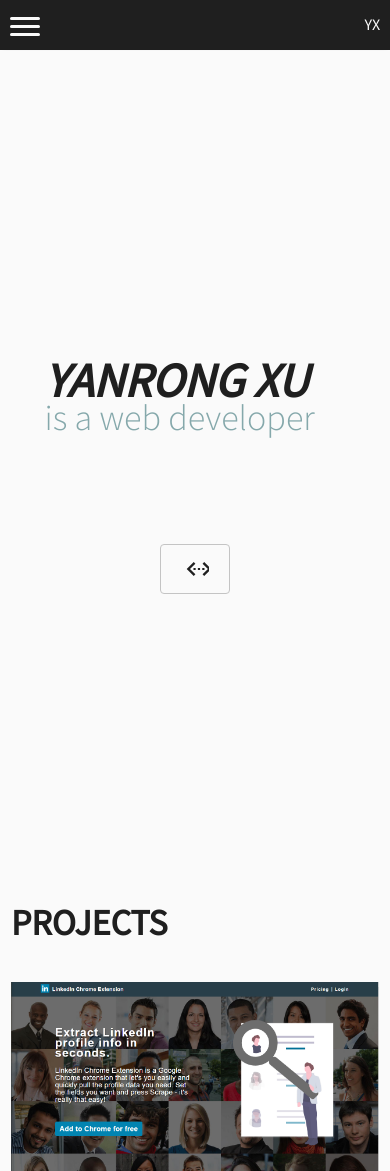
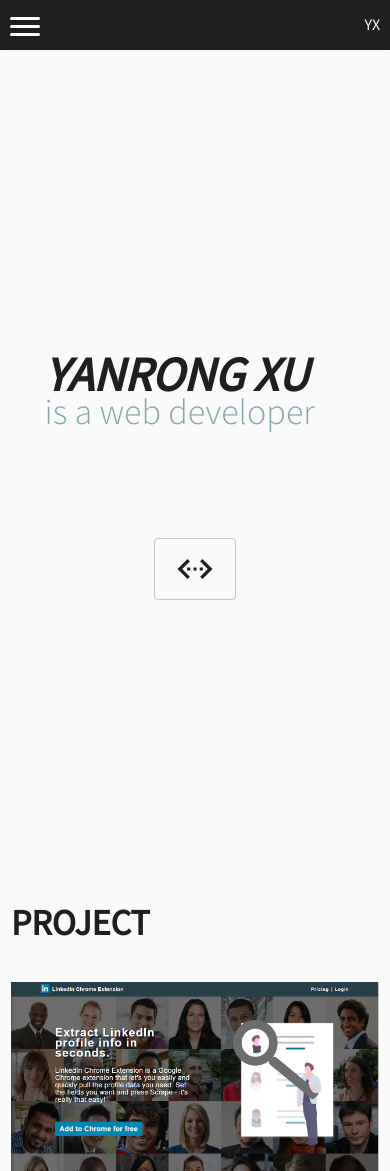
Before and after one commit to YanrongXu/Yanrong-Xu-Portfolio, a Gatsby site: page / in a window 390 px wide. Shown: the top 1171 px of the page. Built offline with nearby package versions, Linux system fonts and the light colour scheme; Gatsby itself is replaced by a stand-in of ours.

Commit message:
added some breakpoints

```diff
--- a/src/components/Banner.js
+++ b/src/components/Banner.js
@@ -1,8 +1,7 @@
 import React from "react"
 import {Link} from "gatsby"
 import styled from "styled-components"
-import { Icon, black, white, primary} from "../utilities"
-import Button from '../elements/Button'
+import { Icon, black, primary} from "../utilities"
 
 const Banner = () => {
   return (
@@ -10,36 +9,19 @@ const Banner = () => {
       <Hero>
         <span className='name'>Yanrong Xu</span>
         <span className='tag'>Is a Web Developer</span>
-        {/*<HeroBg width="100%" height="193" viewBox="0 0 333 193" fill="none">*/}
-          <circle cx="236.5" cy="96.5" r="96.5" fill="#8FDFDE" />
-          <circle
-            cx="96.5"
-            cy="96.5"
-            r="96.5"
-            fill="#D1345B"
-            fill-opacity="0.8"
-          />
-        {/*</HeroBg>*/}
       </Hero>
-      <Button>
-        <Link className='btn-link' to='/#projects'>
-          <Icon name='code' className='btn-icon' />
-        </Link>
-      </Button>
+      <Link className='btn-link' to='/#projects'>
+        <CodeIcon name='code' className='btn-icon' />
+      </Link>
     </StyledBanner>
   )
 }
 
-const DownArrow = styled(Icon)`
-  width: 30px;
-  height: 30px;
-`;
-
-const HeroBg = styled.svg`
-  position: absolute;
-  top: 0;
-  z-index: -100;
-`;
+const CodeIcon = styled(Icon)`
+  margin-left: 5px;
+  height: 20px;
+  fill: red;
+`
 
 const StyledBanner = styled.div`
   min-height: calc(100vh - 50px);
@@ -48,6 +30,30 @@ const StyledBanner = styled.div`
   flex-direction: column;
   align-items: center;
   justify-content: center;
+  .btn-link {
+    border: 1px solid #c4c4c4;
+    border-radius: 4px;
+    padding: 1rem 2rem;
+    background: transparent;
+    cursor: pointer;
+    transition: all 0.2s;
+    font-size: 2rem;
+    font-weight: 300;
+    color: #1f1f1f;
+    text-decoration: none;
+    text-transform: uppercase;
+    font-style: italic;
+    display: flex;
+    align-items: center;
+    justify-content: space-between;
+     &:hover {
+      border-color: #1f1f1f;
+      color: ${primary};
+    }
+    span {
+      margin-left: 5px;
+    }
+  }
 `;
 
 const Hero = styled.h1`
--- a/src/components/Projects.js
+++ b/src/components/Projects.js
@@ -1,37 +1,17 @@
 import React from "react";
 import styled from "styled-components";
 import ProjectCard from "./ProjectCard";
-import {StaticQuery, graphql} from "gatsby"
-
-const PROJECT_LIST_QUERY = graphql`
-  query ProjectListQuery {
-    allMarkdownRemark {
-      edges {
-        node {
-          excerpt
-          frontmatter {
-            title
-            path
-            imgUrl {
-              childImageSharp {
-                fluid(maxWidth: 956) {
-                  src
-                }
-              }
-            }
-          }
-        }
-      }
-    }
-  }
-`;
+import {StaticQuery} from "gatsby"
+import {above} from "../utilities"
+import {PROJECT_LIST_QUERY} from "../queries"
 
 const Projects = () => (
   <StaticQuery
     query={PROJECT_LIST_QUERY}
     render={({ allMarkdownRemark }) => (
       <StyledProjects id="projects">
-        <SectionHeading>Projects</SectionHeading>
+        <SectionHeading>Project</SectionHeading>
+        <ProjectsContainer>
           {allMarkdownRemark.edges.map(edge => (
             <ProjectCard
               key={edge.node.frontmatter.path}
@@ -40,6 +20,7 @@ const Projects = () => (
               path={edge.node.frontmatter.path}
             />
           ))}
+        </ProjectsContainer>
       </StyledProjects>
     )}
   />
@@ -47,6 +28,19 @@ const Projects = () => (
 
 const StyledProjects = styled.section`
   padding-top: 50px;
+`;
+
+const ProjectsContainer = styled.div`
+  ${above.md`
+      display: grid;
+      grid-template-columns: 1fr 1fr;
+      grid-gap: 4rem;
+  `}
+  ${above.lg`
+      grid-template-columns: 1fr 1fr 1fr;
+      grid-gap: 2rem;
+
+  `}
 `;
 
 const SectionHeading = styled.h2`
--- a/src/elements/Button.js
+++ b/src/elements/Button.js
@@ -1,5 +1,7 @@
 import React from "react";
 import styled from "styled-components";
+import {black, primary} from "../utilities"
+
 
 const Button = ({ children }) => {
   return <StyledButton>{children}</StyledButton>;
@@ -28,6 +30,9 @@ const StyledButton = styled.button`
      .btn-icon {
       margin-left: 1rem;
     }
+    &:hover {
+      color: ${primary};
+    }
   }
 `;
 
--- a/src/elements/Container.js
+++ b/src/elements/Container.js
@@ -2,7 +2,7 @@ import styled from "styled-components";
 
 export const Container = styled.div`
   margin: 0 auto;
-  max-width: 960;
+  max-width: 960px;
   padding: 0px 1.0875rem 1.45rem;
   padding-top: 0;
 `;
--- /dev/null
+++ b/src/queries/index.js
@@ -0,0 +1,24 @@
+import { graphql } from "gatsby";
+
+export const PROJECT_LIST_QUERY = graphql`
+  query ProjectListQuery {
+    allMarkdownRemark {
+      edges {
+        node {
+          excerpt
+          frontmatter {
+            title
+            path
+            imgUrl {
+              childImageSharp {
+                fluid(maxWidth: 956) {
+                  src
+                }
+              }
+            }
+          }
+        }
+      }
+    }
+  }
+`;
--- a/src/utilities/Icon.js
+++ b/src/utilities/Icon.js
@@ -4,7 +4,7 @@ import styled from "styled-components";
 
 class Icon extends Component {
   static defaultProps = {
-    color: "#070707",
+    color: "#1f1f1f",
   };
   render() {
     switch (this.props.name) {
@@ -43,19 +43,14 @@ class Icon extends Component {
       case "code":
         return (
           <svg
-            width="28"
-            height="28"
-            viewBox="0 0 367 512"
+            width="40"
+            height="40"
+            viewBox="0 0 40 40"
+            fill={this.props.color}
             xmlns="http://www.w3.org/2000/svg"
           >
-            <path
-              d="M190.4 354.1L91.9 256L190.3 157.9L160.3 128L32 256L160.4 384L190.4 354.1ZM321.6 354.1L420 256L321.6 157.9L351.6 128L480 256L351.6 384L321.6 354.1Z"
-              fill="#1F1F1F"
-            />
-            <path
-              d="M155.6 276H195.6V236H155.6V276ZM356.4 236H316.4V276H356.4V236ZM236 276H276V236H236V276Z"
-              fill="#1F1F1F"
-            />
+            <path d="M14.875 27.6641L7.17969 20L14.8672 12.3359L12.5234 10L2.5 20L12.5312 30L14.875 27.6641ZM25.125 27.6641L32.8125 20L25.125 12.3359L27.4688 10L37.5 20L27.4688 30L25.125 27.6641Z" />
+            <path d="M12.1562 21.5625H15.2812V18.4375H12.1562V21.5625ZM27.8437 18.4375H24.7187V21.5625H27.8437V18.4375ZM18.4375 21.5625H21.5625V18.4375H18.4375V21.5625Z" />
           </svg>
         );
 
```
Also changed, not shown: src/queries/project-list-query.js (deleted, +0 -17 lines). Lines whose indentation alone changed are shown as unchanged.
